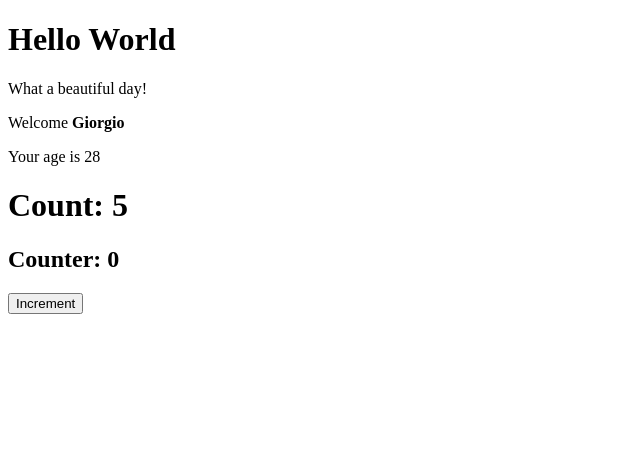
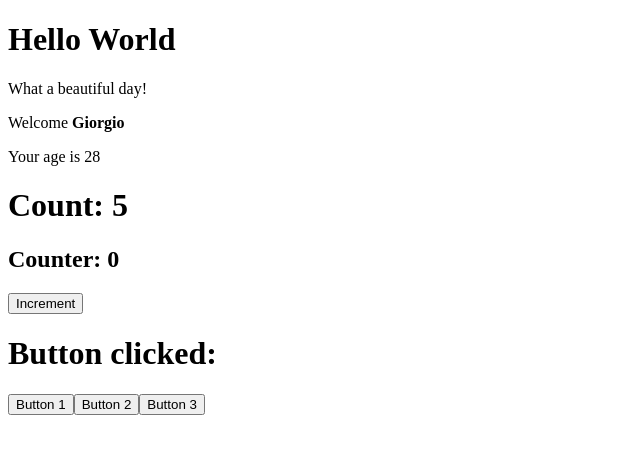
Before and after one commit to GAutuori94/react-exercises, a React (Create React App) app: page / in a window 1280 px wide. Shown: the top 454 px of the page, without its empty margins (0-640 px from the left). Built offline with nearby package versions, Linux system fonts and the light colour scheme.

Commit message:
ClickTracker component added to clickTracker.js

```diff
--- a/src/App.js
+++ b/src/App.js
@@ -1,5 +1,6 @@
 import React from "react";
 import { ClickCounter } from "./clickCounter";
+import { ClickTracker } from "./clickTracker";
 import { Counter } from "./counter";
 import { Hello, Welcome } from "./hello";
 
@@ -11,6 +12,7 @@ export default class App extends React.Component {
             <Welcome name={<strong>Giorgio</strong>} age={28} />
             <Counter initialValue={0} incrementAmount={1} incrementInterval={1000} />
             <ClickCounter />
+            <ClickTracker />
              </div>
         )
     }
--- /dev/null
+++ b/src/clickTracker.js
@@ -0,0 +1,27 @@
+import React from "react";
+
+export class ClickTracker extends React.Component {
+
+    state = {
+        state: 'No button clicked'
+    }
+
+    handleButtonClick = (event) => {
+        console.log(event.target.name)
+
+        this.setState({
+            button: event.target.name
+        })
+    }
+
+    render (){
+        return (
+            <div>
+                <h1> Button clicked: {this.state.button} </h1>
+                <button name="Button 1" onClick={this.handleButtonClick}>Button 1</button>
+                <button name="Button 2" onClick={this.handleButtonClick}>Button 2</button>
+                <button name="Button 3" onClick={this.handleButtonClick}>Button 3</button>
+            </div>
+        )
+    }
+}
```
